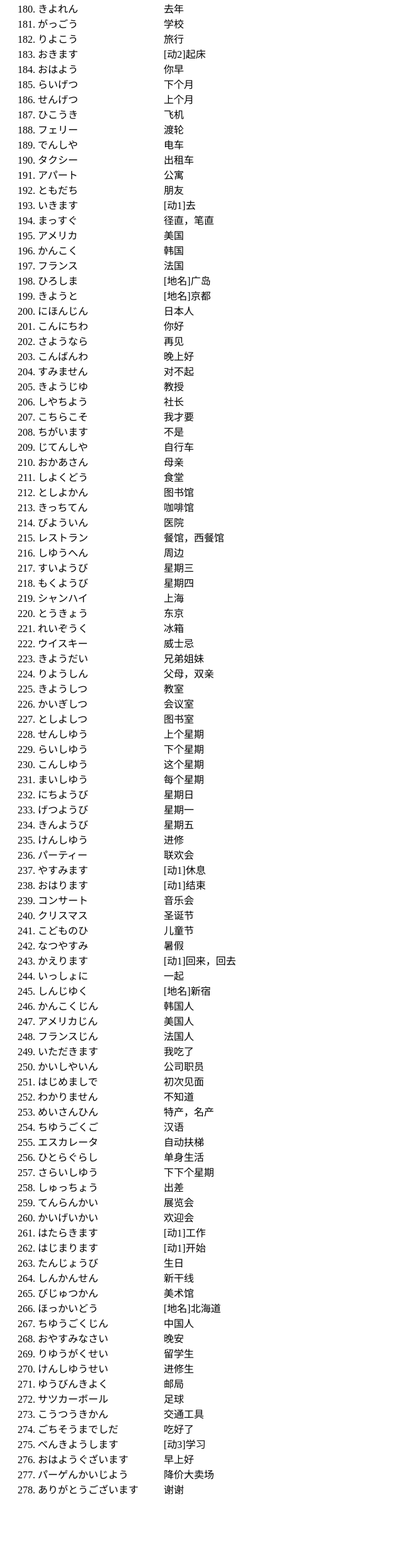
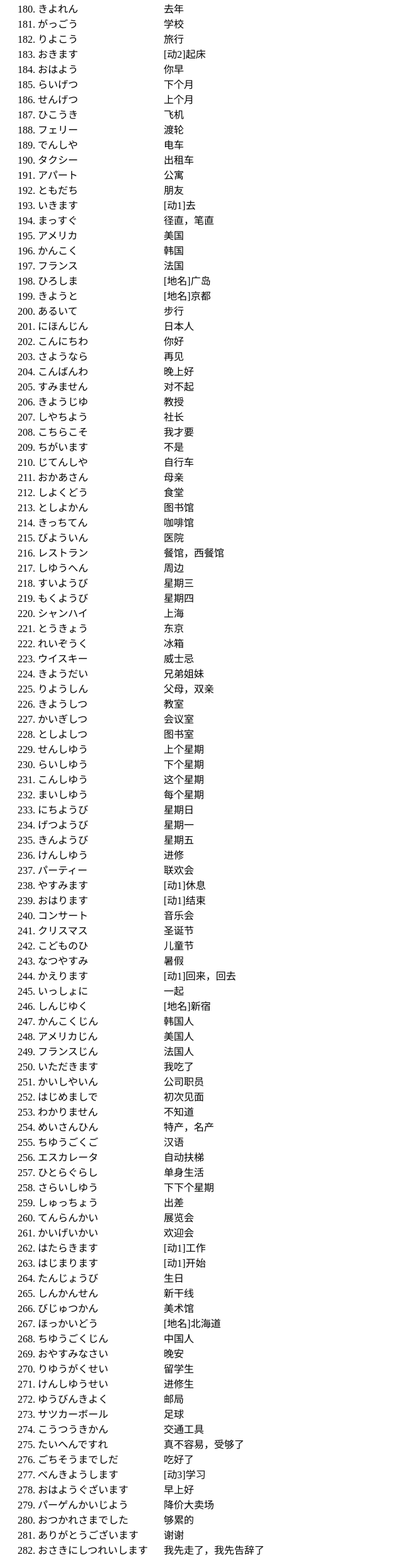
Before and after one commit to cazser/JapanesWordList, a Vue app: page / in a window 1280 px wide. Shown: the part 4405-6878 px from the top of the page at 63% size, without its empty margins (0-640 px from the left). Before the commit the page ends 6782 px from the top, so only its background shows below. Built offline with nearby package versions, Linux system fonts and the light colour scheme.

Commit message:
新标日初级上第6课&&282个单词打卡

```diff
--- a/src/WordList.js
+++ b/src/WordList.js
@@ -277,6 +277,14 @@ const wordList=[
 {"日文":"ぎんざ", "中文":"[地名]银座"},
 {"日文":"しぶや", "中文":"[地名]涉谷"},
 {"日文":"しんじゆく", "中文":"[地名]新宿"},
+{"日文":"おつかれさまでした", "中文":"够累的"},
+{"日文":"おさきにしつれいします", "中文":"我先走了，我先告辞了"},
+{"日文":"あるいて", "中文":"步行"},
+{"日文":"たいへんですれ", "中文":"真不容易，受够了"},
+
+
+
+
 
 
 
```
